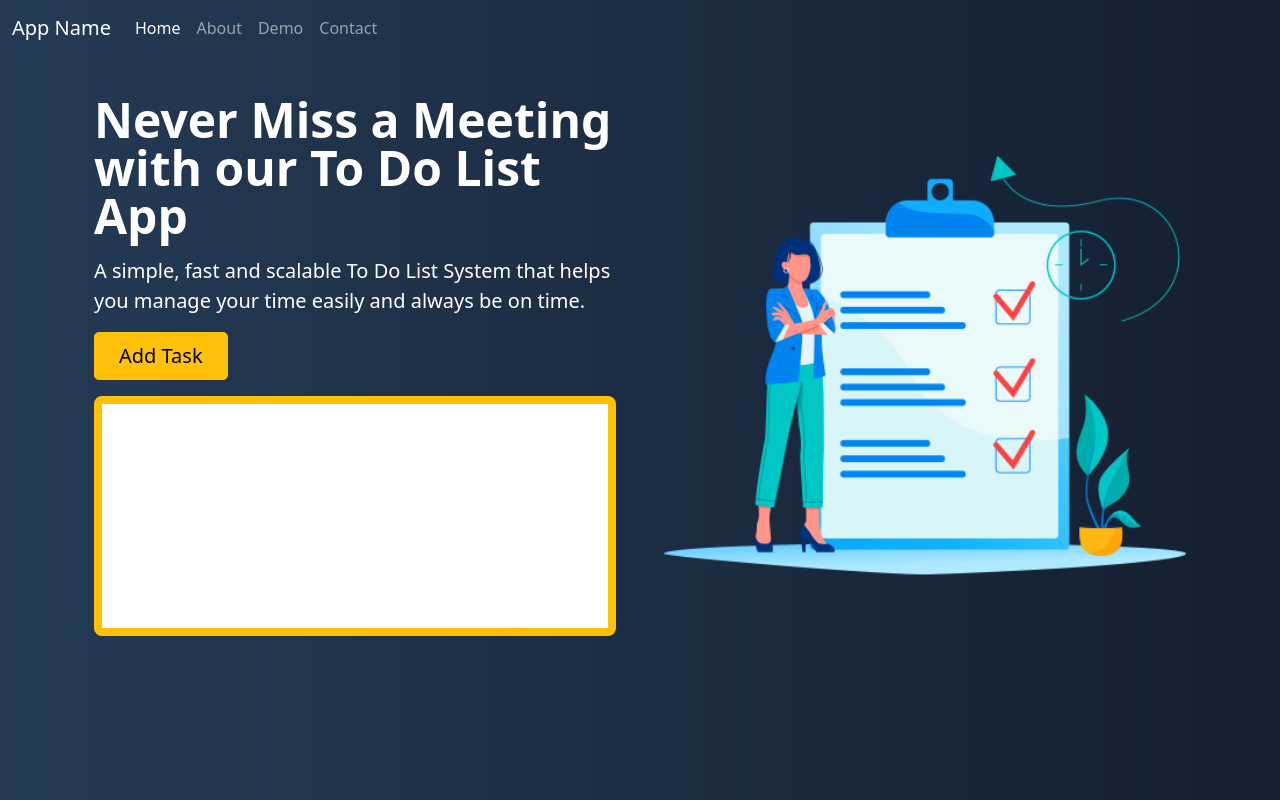
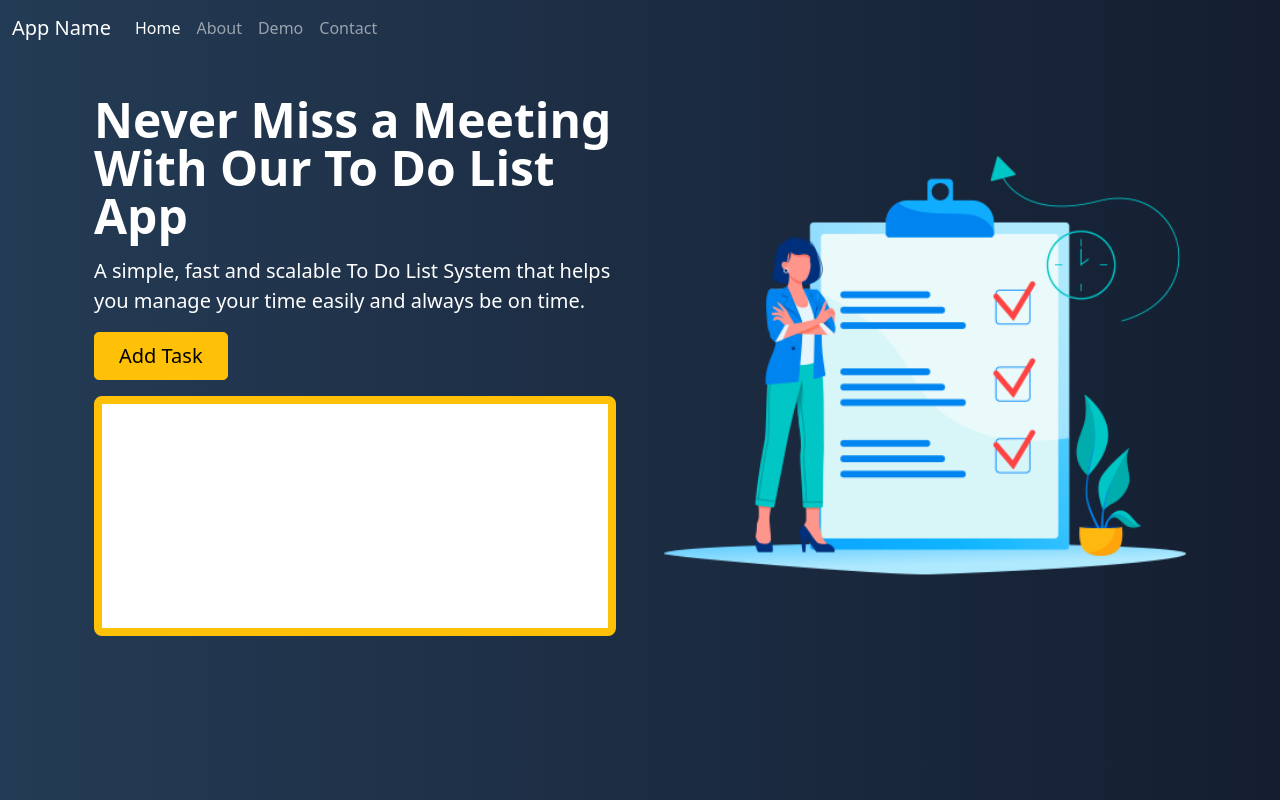
Before and after one commit to johnv0823/FirstProject, a plain HTML site: page index.html in a window 1280 px wide. Drawn offline with nearby package versions, Linux system fonts and the light colour scheme.

Commit message:
Fixed some Typos

```diff
--- a/index.html
+++ b/index.html
@@ -2,7 +2,7 @@
 <html lang="en">
 
 <head>
-    <title>FirstProject</title>
+    <title>FirstProject v2</title>
     <!-- Required meta tags -->
     <meta charset="utf-8">
     <meta name="viewport" content="width=device-width, initial-scale=1, shrink-to-fit=no">
@@ -52,7 +52,7 @@
                         loading="lazy">
                 </div>
                 <div class="col-lg-6">
-                    <h1 class="display-5 fw-bold lh-1 mb-3">Never Miss a Meeting with our To Do List App</h1>
+                    <h1 class="display-5 fw-bold lh-1 mb-3">Never Miss a Meeting With Our To Do List App</h1>
                     <p class="lead">A simple, fast and scalable To Do List System that helps you manage your time easily
                         and always be on time.
                     </p>
```
